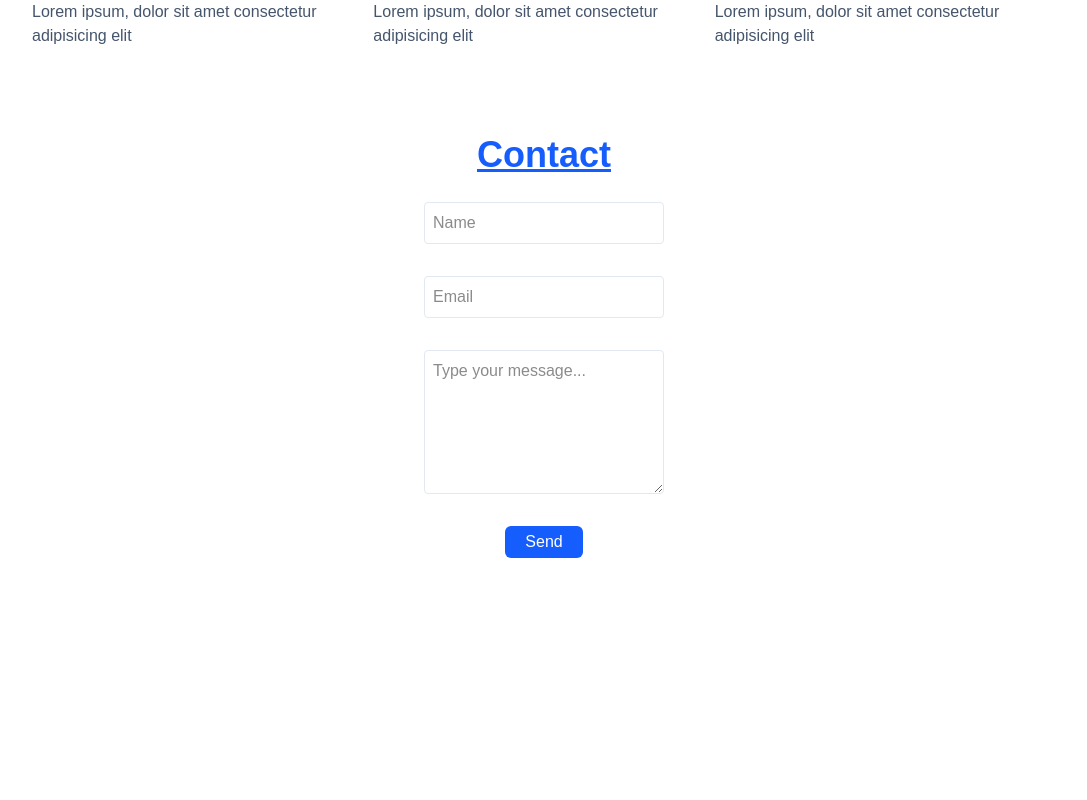
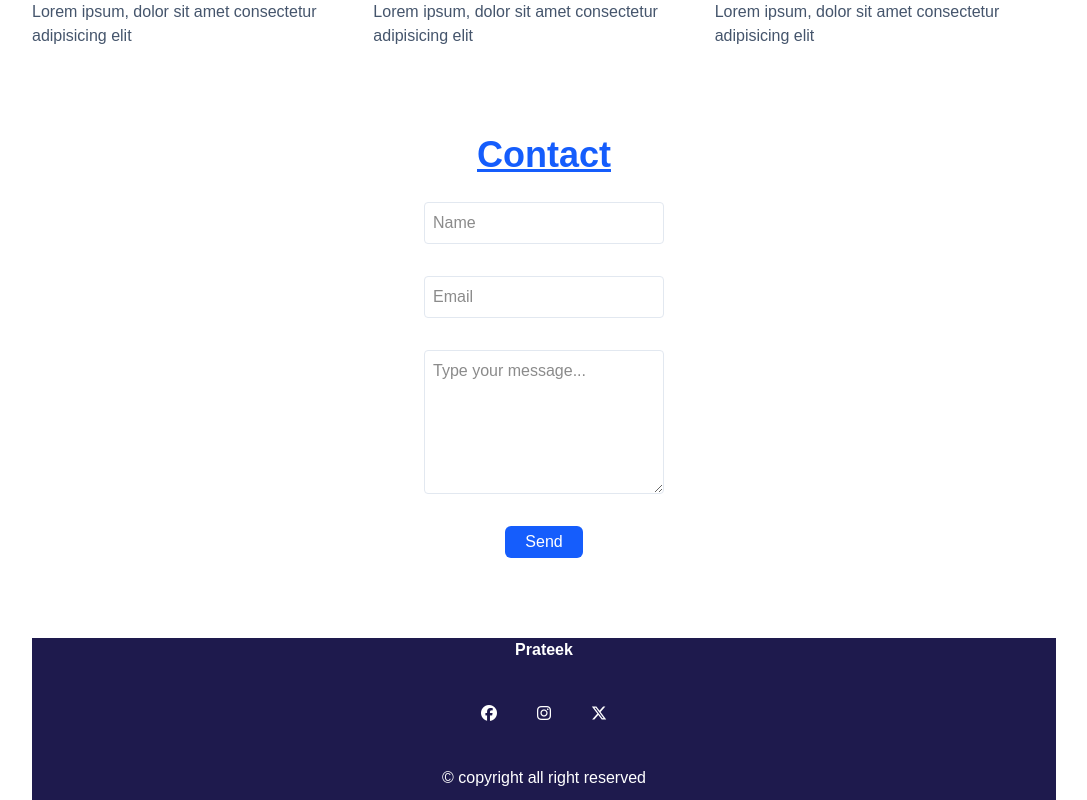
Before and after one commit to Sky28702/my-portfolio, a Next.js app: page / in a window 1280 px wide. Shown: the part 1972-2772 px from the top of the page, without its empty margins (96-1183 px from the left). Before the commit the page ends 2610 px from the top, so only its background shows below. Built offline with nearby package versions, Linux system fonts and the light colour scheme.

Commit message:
betadone

```diff
--- a/app/page.js
+++ b/app/page.js
@@ -4,6 +4,7 @@ import About from "@/components/About";
 import Skills from "@/components/Skills";
 import Project from "@/components/Project";
 import Contactus from "@/components/Contactus";
+import Fooooooter from "@/components/Fooooooter";
 const Home = () => {
   return (
     <div className="mt-10 max-w-[1024px]">
@@ -18,6 +19,8 @@ const Home = () => {
       <Project />
 
       <Contactus />
+
+      <Fooooooter />
     </div>
   );
 };
--- /dev/null
+++ b/components/Fooooooter.js
@@ -0,0 +1,24 @@
+const Hero = () => {
+  return (
+    <footer className="flex flex-col justify-between items-center bg-indigo-950 text-white">
+      <div>
+        <h2 className="font-black mb-[40px]">Prateek</h2>
+      </div>
+
+      <div className="mb-[40px]">
+        <a href="https://www.facebook.com/" className="pr-10">
+          <i class="fa-brands fa-facebook"></i>
+        </a>
+        <a href="https://www.instagram.com/" className="pr-10">
+          <i class="fa-brands fa-instagram" id="se"></i>
+        </a>
+        <a href="https://www.twitter.com/">
+          <i class="fa-brands fa-x-twitter" id="tit"></i>
+        </a>
+      </div>
+      <p className="mb-[10px]">© copyright all right reserved</p>
+    </footer>
+  );
+};
+
+export default Hero;
```
